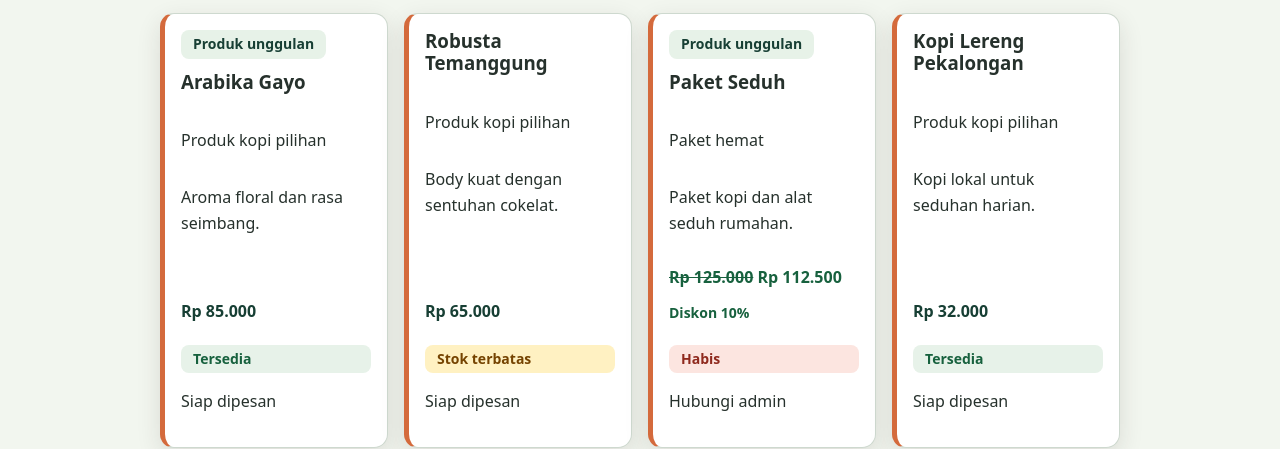
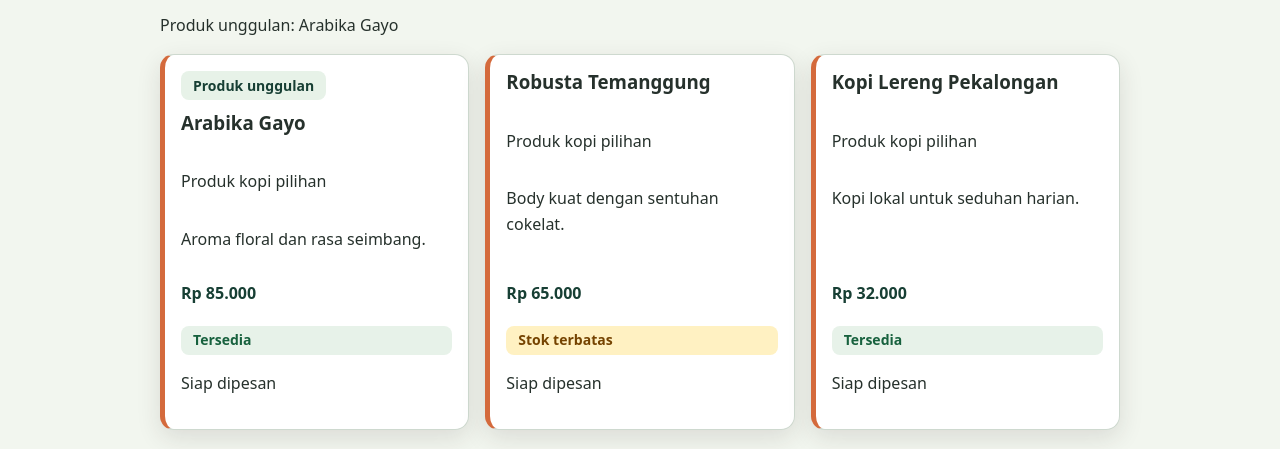
Before and after one commit to mikasan2910-bot/website-umkm, a plain HTML site: page produk.html in a window 1280 px wide. Shown: the part 385-834 px from the top of the page. Drawn offline with Linux system fonts and the light colour scheme.

Commit message:
refactor: modularize product catalog for P10

```diff
--- a/js/app.js
+++ b/js/app.js
@@ -9,18 +9,18 @@ const produkUmkm = [
   { nama: "Kopi Lereng Pekalongan", kategori: "Kopi", harga: 32000, stok: 8, unggulan: false, deskripsi: "Kopi lokal untuk seduhan harian." },
 ];
 
-console.table(produkUmkm);
-
-const formatRupiah = new Intl.NumberFormat("id-ID", {
+function formatRupiah(nilai) {
+  return new Intl.NumberFormat("id-ID", {
     style: "currency",
     currency: "IDR",
     maximumFractionDigits: 0,
-});
+  }).format(nilai);
+}
 
-console.log("Contoh format rupiah:", formatRupiah.format(produkUmkm[0].harga));
+console.log("Contoh format rupiah:", formatRupiah(produkUmkm[0].harga));
 
 function statusStok(stok) {
-  if (stok === 0) {
+  if (stok <= 0) {
     return { label: "Habis", className: "empty" };
   }
 
@@ -56,18 +56,7 @@ function hitungHargaPromo(harga, diskonPersen) {
   return Math.round(harga * (1 - diskonPersen / 100));
 }
 
-function renderProduk() {
-  const grid = document.querySelector("#produk-dinamis");
-  const ringkasan = document.querySelector("#produk-ringkasan");
-
-  if (!grid || !ringkasan) {
-    return;
-  }
-
-  let jumlahTersedia = 0;
-  let markup = "";
-
-  for (const produk of produkUmkm) {
+function buatKartuProduk(produk) {
   const status = statusStok(produk.stok);
   const kategori = labelKategori(produk.kategori);
   const labelAksi = produk.stok > 0 ? "Siap dipesan" : "Hubungi admin";
@@ -78,14 +67,10 @@ function renderProduk() {
     ? null
     : hitungHargaPromo(produk.harga, produk.diskonPersen);
   const markupHarga = hargaPromo !== null
-      ? `<p class="price price-promo"><s>${formatRupiah.format(produk.harga)}</s> ${formatRupiah.format(hargaPromo)}</p>`
-      : `<p class="price">${formatRupiah.format(produk.harga)}</p>`;
+    ? `<p class="price price-promo"><s>${formatRupiah(produk.harga)}</s> ${formatRupiah(hargaPromo)}</p>`
+    : `<p class="price">${formatRupiah(produk.harga)}</p>`;
 
-    if (produk.stok > 0) {
-      jumlahTersedia = jumlahTersedia + 1;
-    }
-
-    markup = markup + `
+  return `
     <article class="js-product-card">
       ${badgeUnggulan}
       <h3>${produk.nama}</h3>
@@ -99,8 +84,31 @@ function renderProduk() {
   `;
 }
 
-  grid.innerHTML = markup;
-  ringkasan.textContent = `${jumlahTersedia} produk tersedia dari ${produkUmkm.length} data.`;
+function renderProduk() {
+  const grid = document.querySelector("#produk-dinamis");
+  const ringkasan = document.querySelector("#produk-ringkasan");
+  const unggulan = document.querySelector("#produk-unggulan");
+
+  if (!grid || !ringkasan || !unggulan) {
+    console.warn("Target render produk belum lengkap.");
+    return;
+  }
+
+  produkUmkm.forEach((produk) => {
+    console.log("Debug produk:", produk.nama, "stok:", produk.stok);
+  });
+
+  const produkTersedia = produkUmkm.filter((produk) => produk.stok > 0);
+  const produkUnggulan = produkUmkm.find((produk) => produk.unggulan === true);
+  const markupProduk = produkTersedia.map(buatKartuProduk).join("");
+
+  grid.innerHTML = markupProduk;
+  ringkasan.textContent = `${produkTersedia.length} produk tersedia dari ${produkUmkm.length} data.`;
+  unggulan.textContent = produkUnggulan
+    ? `Produk unggulan: ${produkUnggulan.nama}`
+    : "Belum ada produk unggulan.";
+
+  console.table(produkUmkm);
 }
 
 document.addEventListener("DOMContentLoaded", renderProduk);
--- a/produk.html
+++ b/produk.html
@@ -35,6 +35,7 @@
           <p class="eyebrow">Data JavaScript</p>
           <h2 id="produk-dinamis-title">Produk dari Data Lokal</h2>
           <p id="produk-ringkasan" aria-live="polite">Data produk akan dimuat melalui JavaScript.</p>
+          <p id="produk-unggulan">Produk unggulan akan ditentukan melalui JavaScript.</p>
         </div>
         <div id="produk-dinamis" class="js-product-grid"></div>
       </section>
```
Also changed, not shown: galeri.html (+0 -1 lines), kontak.html (+0 -1 lines), tentang.html (+0 -1 lines). Lines whose indentation alone changed are shown as unchanged.
